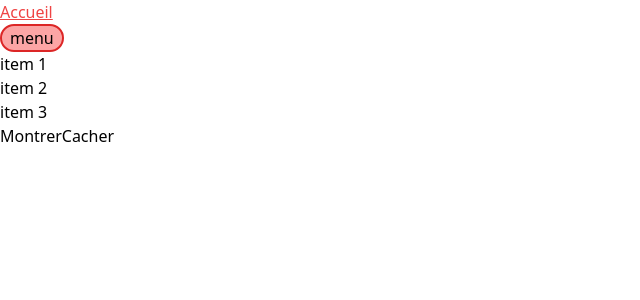
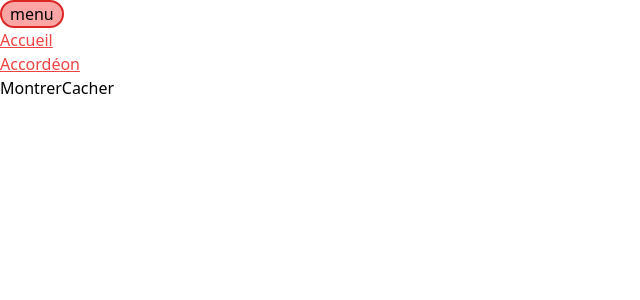
Before and after one commit to MMI-SAE-203/r213-2024-pracht-tp1-Noelie-Talhouarn, a Vue app: page / in a window 1280 px wide. Both pictures are taken after a click on the button "menu". Shown: the top 300 px of the page, without its empty margins (0-640 px from the left). Built offline with nearby package versions, Linux system fonts and the light colour scheme.

Commit message:
création page accordeon

```diff
--- a/src/App.vue
+++ b/src/App.vue
@@ -11,14 +11,7 @@ const menuIsOpen = ref(false)
 
 <template>
   <header>
-    <nav>
-      <ul>
-        <li>
-          <RouterLink to="/" class="text-red-500 underline"> Accueil </RouterLink>
-        </li>
-      </ul>
 
-    </nav>
     <button
     aria-controls="mainNav"
     aria-expanded="true"
@@ -28,13 +21,19 @@ const menuIsOpen = ref(false)
     menu
   </button>
   <!-- nav#mainNav>ul>li*3>a[href="#"]{item $} -->
+
+  <Transition
+    class="transition-transform duration-1000"
+    enter-from-class="-translate-x-full"
+    enter-to-class="translate-x-0"
+    leave-active-class="-translate-x-full">
   <nav id="mainNav" v-show="menuIsOpen" >
     <ul>
-      <li><a href="#">item 1</a></li>
-      <li><a href="#">item 2</a></li>
-      <li><a href="#">item 3</a></li>
+      <li><RouterLink to="/" class="text-red-500 underline"> Accueil </RouterLink></li>
+      <li><RouterLink to="/accordeon" class="text-red-500 underline"> Accordéon </RouterLink></li>
     </ul>
   </nav>
+  </Transition>
 
   </header>
 
--- /dev/null
+++ b/src/pages/accordeon.vue
@@ -0,0 +1,9 @@
+<script setup lang="ts">
+import { ref } from 'vue';
+
+
+</script>
+
+<template>
+  <h1>Accordéon</h1>
+</template>
```
